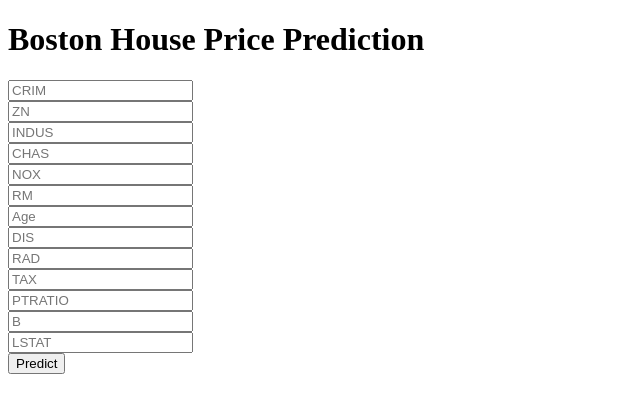
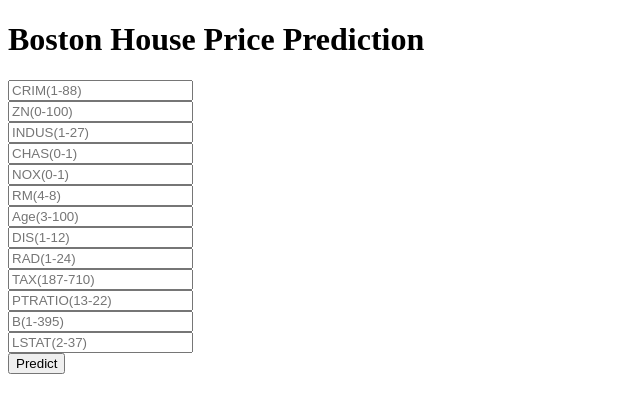
Before and after one commit to kimbadanti/Boston_house_price_prediction, a Flask app: page / in a window 1280 px wide. Shown: the top 413 px of the page, without its empty margins (0-640 px from the left). Run offline with Flask 3, Linux system fonts and the light colour scheme; parts of the project's set-up code (start-up, migrations or seed data) failed here and were passed over.

Commit message:
Adding html

```diff
--- a/app.py
+++ b/app.py
@@ -30,6 +30,8 @@
     final_input=scalar.transform(np.array(data).reshape(1,-1))
     print(final_input)
     output=regmodel.predict(final_input)[0]
+    if output<0:
+        return render_template("home.html",prediction_text="The inputs are not accurate to get proper houseprice")
     return render_template("home.html",prediction_text="The house price may be {}".format(output))
 
 if __name__=="__main__":
--- a/templates/home.html
+++ b/templates/home.html
@@ -1,3 +1,4 @@
+
 <!DOCTYPE html>
 <html >
 
@@ -16,21 +17,21 @@
  <div class="login">
 	<h1>Boston House Price Prediction</h1>
 
-     <!-- Main Input For Receiving Query to our ML -->
+
     <form action="{{ url_for('predict')}}"method="post">
-      <input type="text" name="CRIM" placeholder="CRIM" required="required" /><br>
-    	<input type="text" name="ZN" placeholder="ZN" required="required" /><br>
-        <input type="text" name="INDUS" placeholder="INDUS" required="required" /><br>
-        <input type="text" name="CHAS" placeholder="CHAS" required="required" /><br>
-        <input type="text" name="NOX" placeholder="NOX" required="required" /><br>
-        <input type="text" name="RM" placeholder="RM" required="required" /><br>
-        <input type="text" name="Age" placeholder="Age" required="required" /><br>
-        <input type="text" name="DIS" placeholder="DIS" required="required" /><br>
-        <input type="text" name="RAD" placeholder="RAD" required="required" /><br>
-        <input type="text" name="TAX" placeholder="TAX" required="required" /><br>
-        <input type="text" name="PTRATIO" placeholder="PTRATIO" required="required" /><br>
-        <input type="text" name="B" placeholder="B" required="required" /><br>
-        <input type="text" name="LSTAT" placeholder="LSTAT" required="required" /><br>
+      <input type="text" name="CRIM" placeholder="CRIM(1-88)" required="required" /><br>
+    	<input type="text" name="ZN" placeholder="ZN(0-100)" required="required" /><br>
+        <input type="text" name="INDUS" placeholder="INDUS(1-27)" required="required" /><br>
+        <input type="text" name="CHAS" placeholder="CHAS(0-1)" required="required" /><br>
+        <input type="text" name="NOX" placeholder="NOX(0-1)" required="required" /><br>
+        <input type="text" name="RM" placeholder="RM(4-8)" required="required" /><br>
+        <input type="text" name="Age" placeholder="Age(3-100)" required="required" /><br>
+        <input type="text" name="DIS" placeholder="DIS(1-12)" required="required" /><br>
+        <input type="text" name="RAD" placeholder="RAD(1-24)" required="required" /><br>
+        <input type="text" name="TAX" placeholder="TAX(187-710)" required="required" /><br>
+        <input type="text" name="PTRATIO" placeholder="PTRATIO(13-22)" required="required" /><br>
+        <input type="text" name="B" placeholder="B(1-395)" required="required" /><br>
+        <input type="text" name="LSTAT" placeholder="LSTAT(2-37)" required="required" /><br>
 
 
 
@@ -46,3 +47,96 @@
 
 </body>
 </html>
+
+
+
+<!--
+<!DOCTYPE html>
+<html>
+<head>
+  <meta charset="UTF-8">
+  <title>ML API - Boston House Price Prediction</title>
+  <link href='https://fonts.googleapis.com/css?family=Pacifico' rel='stylesheet' type='text/css'>
+  <link href='https://fonts.googleapis.com/css?family=Arimo' rel='stylesheet' type='text/css'>
+  <link href='https://fonts.googleapis.com/css?family=Hind:300' rel='stylesheet' type='text/css'>
+  <link href='https://fonts.googleapis.com/css?family=Open+Sans+Condensed:300' rel='stylesheet' type='text/css'>
+  <style>
+    body {
+      font-family: 'Hind', sans-serif;
+      background-color: #f7f3f0;
+      display: flex;
+      justify-content: center;
+      align-items: center;
+      height: 100vh;
+      margin: 0;
+    }
+    .login {
+      background-color: #ffffff;
+      padding: 20px 40px;
+      border-radius: 10px;
+      box-shadow: 0 4px 8px rgba(0, 0, 0, 0.1);
+      text-align: center;
+    }
+    .login h1 {
+      font-family: 'Pacifico', cursive;
+      color: #333;
+      margin-bottom: 20px;
+    }
+    .login input[type="text"] {
+      font-family: 'Arimo', sans-serif;
+      width: 100%;
+      padding: 10px;
+      margin: 8px 0;
+      border: 1px solid #ddd;
+      border-radius: 5px;
+      box-sizing: border-box;
+    }
+    .login button {
+      font-family: 'Arimo', sans-serif;
+      background-color: #ffd1dc;
+      color: #333;
+      border: none;
+      padding: 10px 20px;
+      text-align: center;
+      text-decoration: none;
+      display: inline-block;
+      font-size: 16px;
+      margin: 10px 2px;
+      cursor: pointer;
+      border-radius: 5px;
+      transition: background-color 0.3s;
+    }
+    .login button:hover {
+      background-color: #ff9aa2;
+    }
+    .login form {
+      display: flex;
+      flex-direction: column;
+      align-items: center;
+    }
+  </style>
+</head>
+<body>
+  <div class="login">
+    <h1>Boston House Price Prediction</h1>
+    <form action="{{ url_for('predict')}}" method="post">
+      <input type="text" name="CRIM" placeholder="CRIM" required="required" /><br>
+      <input type="text" name="ZN" placeholder="ZN" required="required" /><br>
+      <input type="text" name="INDUS" placeholder="INDUS" required="required" /><br>
+      <input type="text" name="CHAS" placeholder="CHAS" required="required" /><br>
+      <input type="text" name="NOX" placeholder="NOX" required="required" /><br>
+      <input type="text" name="RM" placeholder="RM" required="required" /><br>
+      <input type="text" name="Age" placeholder="Age" required="required" /><br>
+      <input type="text" name="DIS" placeholder="DIS" required="required" /><br>
+      <input type="text" name="RAD" placeholder="RAD" required="required" /><br>
+      <input type="text" name="TAX" placeholder="TAX" required="required" /><br>
+      <input type="text" name="PTRATIO" placeholder="PTRATIO" required="required" /><br>
+      <input type="text" name="B" placeholder="B" required="required" /><br>
+      <input type="text" name="LSTAT" placeholder="LSTAT" required="required" /><br>
+      <button type="submit" class="btn btn-primary btn-block btn-large">Predict</button>
+    </form>
+    {{prediction_text}}
+  </div>
+</body>
+</html>
+-->
```
